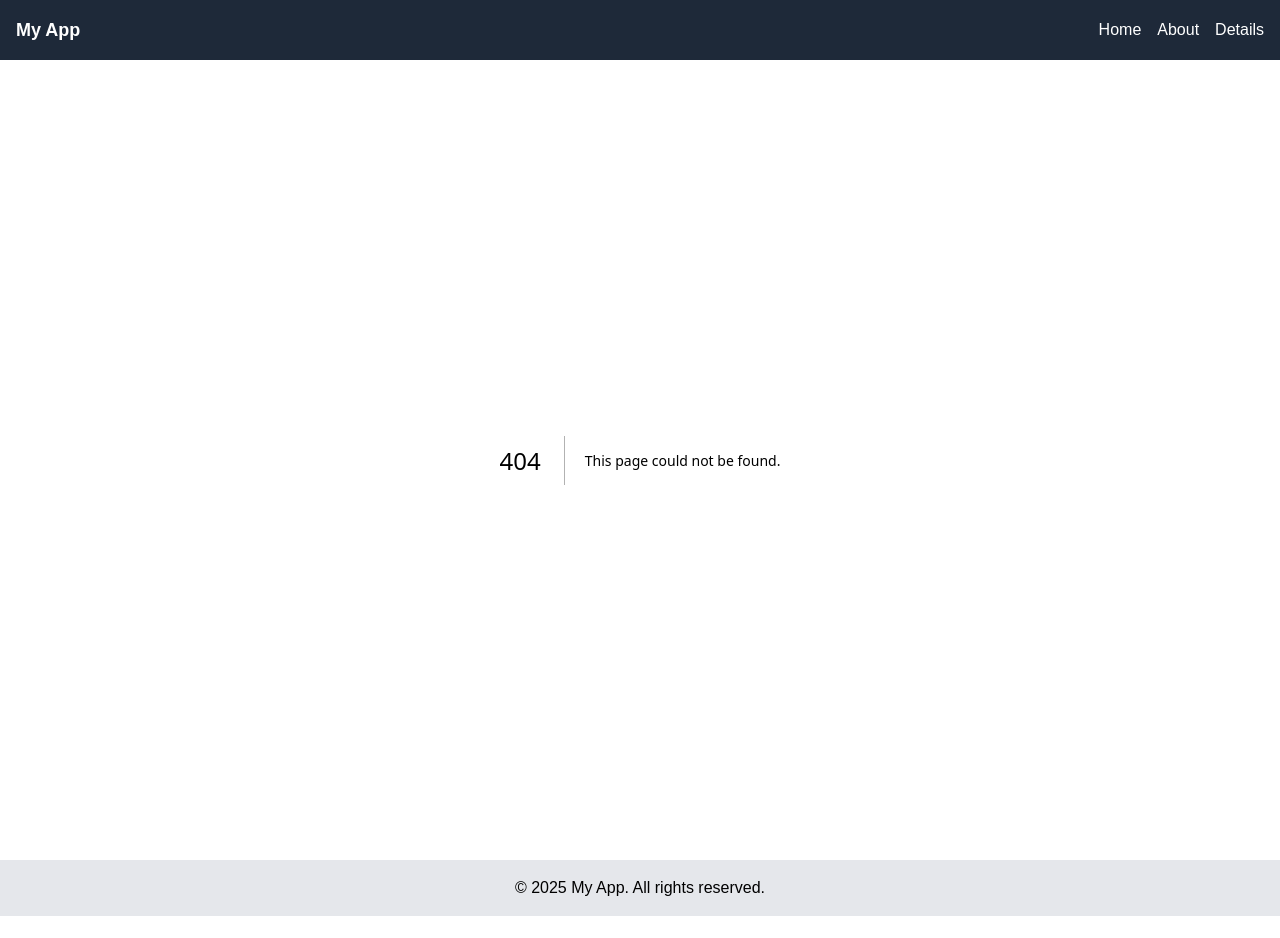
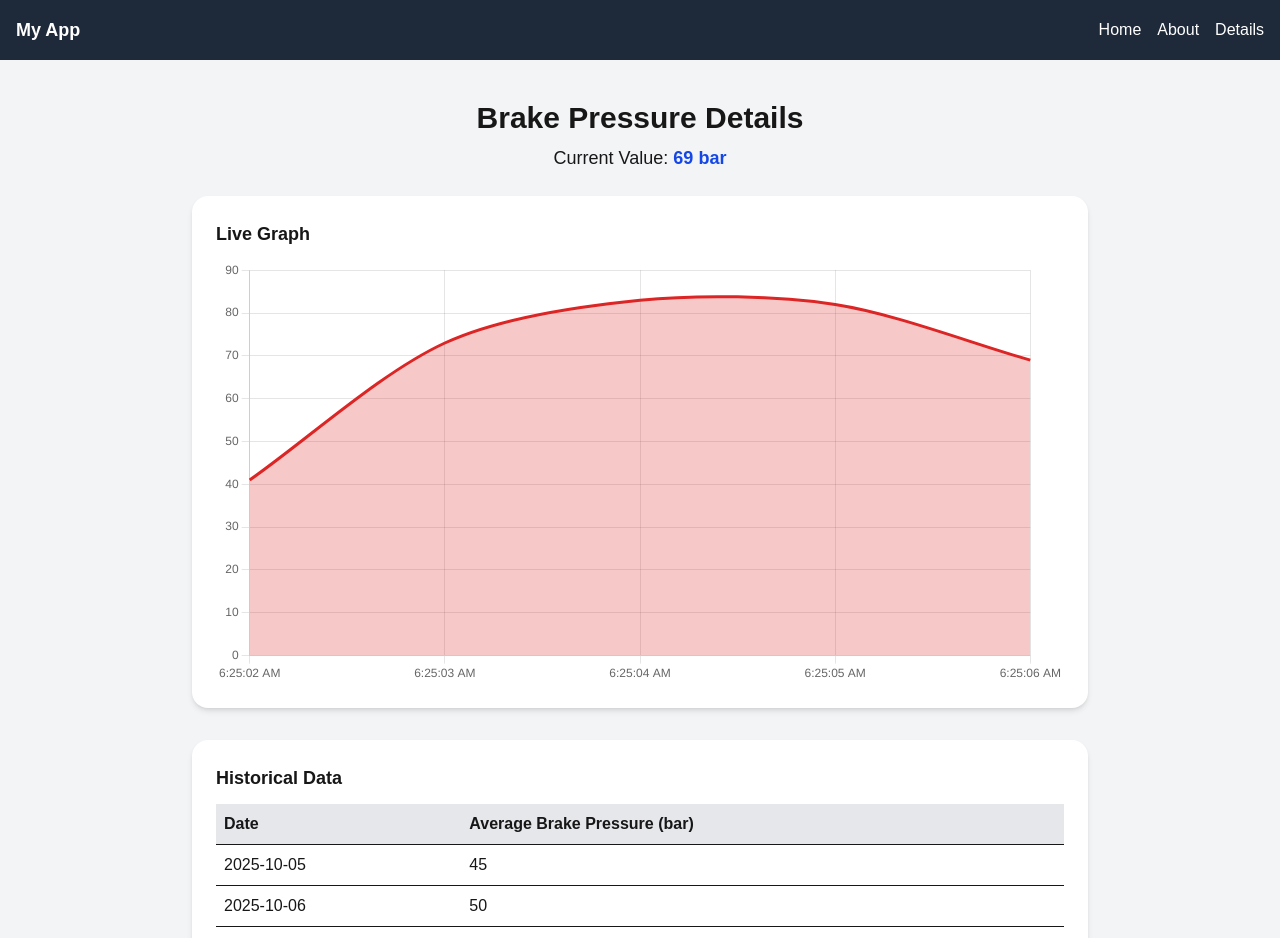
Before and after one commit to pemujakentang/RISET_CANBUS_WEBAPP, a Next.js app: page /dashboard/brake in a window 1280 px wide. Before the commit this address had no page. Shown: the top 938 px of the page. Before the commit the page ends 916 px from the top, so only its background shows below. Built offline with nearby package versions, Linux system fonts and the light colour scheme.

Commit message:
Initial add dummy pages for detailed view

```diff
--- /dev/null
+++ b/app/components/ParameterCard.tsx
@@ -0,0 +1,30 @@
+"use client";
+
+import Link from "next/link";
+
+interface ParameterCardProps {
+    name: string;
+    value: number | string;
+    unit?: string;
+    color?: string;
+    link: string;
+}
+
+export default function ParameterCard({
+    name,
+    value,
+    unit,
+    color = "text-gray-700",
+    link,
+}: ParameterCardProps) {
+    return (
+        <Link href={link}>
+            <div className="bg-white shadow-md hover:shadow-lg transition-all rounded-2xl p-6 text-center cursor-pointer">
+                <h2 className="text-xl font-semibold">{name}</h2>
+                <p className={`text-3xl font-bold ${color}`}>
+                    {value} {unit}
+                </p>
+            </div>
+        </Link>
+    );
+}
--- /dev/null
+++ b/app/components/ParameterDetail.tsx
@@ -0,0 +1,122 @@
+"use client";
+
+import { useEffect, useRef, useState } from "react";
+import { Line } from "react-chartjs-2";
+import { ChartOptions, Chart } from "chart.js";
+
+import "chart.js/auto";
+
+interface ParameterDetailProps {
+    name: string;
+    unit: string;
+    color: string;
+}
+
+export default function ParameterDetail({ name, unit, color }: ParameterDetailProps) {
+    const [value, setValue] = useState(0);
+    const [dataPoints, setDataPoints] = useState<number[]>([]);
+    const [timestamps, setTimestamps] = useState<string[]>([]);
+    const chartRef = useRef<Chart<"line">>(null);
+
+    // simulate live incoming data
+    useEffect(() => {
+        const interval = setInterval(() => {
+            const newValue = Math.floor(Math.random() * 100);
+            setValue(newValue);
+
+            setDataPoints((prev) => {
+                const updated = [...prev, newValue];
+                return updated.length > 20 ? updated.slice(1) : updated;
+            });
+
+            setTimestamps((prev) => {
+                const updated = [...prev, new Date().toLocaleTimeString()];
+                return updated.length > 20 ? updated.slice(1) : updated;
+            });
+        }, 1000);
+
+        return () => clearInterval(interval);
+    }, []);
+
+    // dummy historical data
+    const history = [
+        { date: "2025-10-05", avg: 45 },
+        { date: "2025-10-06", avg: 50 },
+        { date: "2025-10-07", avg: 60 },
+    ];
+
+    const chartData = {
+        labels: timestamps,
+        datasets: [
+            {
+                label: `${name} (${unit})`,
+                data: dataPoints,
+                borderColor: color,
+                backgroundColor: color + "40",
+                tension: 0.3,
+                fill: true,
+                pointRadius: 0,
+            },
+        ],
+    };
+
+    const chartOptions: ChartOptions<"line"> = {
+        animation: {
+            duration: 0, // ✅ disables morphing safely
+        },
+        scales: {
+            x: {
+                ticks: { display: true },
+            },
+            y: {
+                beginAtZero: true,
+            },
+        },
+        elements: {
+            line: { tension: 0.3 },
+        },
+        plugins: {
+            legend: { display: false },
+        },
+    };
+
+
+    return (
+        <div className="min-h-screen bg-gray-100 p-10 flex flex-col items-center">
+            <h1 className="text-3xl font-bold mb-2">{name} Details</h1>
+            <p className="text-lg mb-6">
+                Current Value:{" "}
+                <span className="font-semibold text-blue-700">
+                    {value} {unit}
+                </span>
+            </p>
+
+            <div className="bg-white p-6 rounded-2xl shadow-md w-full max-w-4xl mb-8">
+                <h2 className="text-lg font-semibold mb-3">Live Graph</h2>
+                <Line ref={chartRef} data={chartData} options={chartOptions} />
+            </div>
+
+            <div className="bg-white p-6 rounded-2xl shadow-md w-full max-w-4xl">
+                <h2 className="text-lg font-semibold mb-3">Historical Data</h2>
+                <table className="w-full border-collapse">
+                    <thead>
+                        <tr className="bg-gray-200">
+                            <th className="p-2 text-left">Date</th>
+                            <th className="p-2 text-left">
+                                Average {name} ({unit})
+                            </th>
+                        </tr>
+                    </thead>
+                    <tbody>
+                        {history.map((row) => (
+                            <tr key={row.date} className="border-t">
+                                <td className="p-2">{row.date}</td>
+                                <td className="p-2">{row.avg}</td>
+                            </tr>
+                        ))}
+                    </tbody>
+                </table>
+            </div>
+        </div>
+    );
+}
--- /dev/null
+++ b/app/dashboard/brake/page.tsx
@@ -0,0 +1,5 @@
+import ParameterDetail from "@/app/components/ParameterDetail";
+
+export default function BrakePage() {
+    return <ParameterDetail name="Brake Pressure" unit="bar" color="#dc2626" />;
+}
--- /dev/null
+++ b/app/dashboard/gear/page.tsx
@@ -0,0 +1,5 @@
+import ParameterDetail from "@/app/components/ParameterDetail";
+
+export default function GearPage() {
+    return <ParameterDetail name="Gear" unit="gear" color="#7c3aed" />;
+}
--- a/app/dashboard/page.tsx
+++ b/app/dashboard/page.tsx
@@ -1,4 +1,5 @@
 import mqtt from "mqtt";
+import ParameterCard from "../components/ParameterCard";
 
 export default function Dashboard() {
     const data = {
@@ -36,34 +37,15 @@ export default function Dashboard() {
 
 
     return (
-        <div className="min-h-screen bg-gray-100 flex flex-col items-center">
+        <div className="min-h-screen bg-gray-100 flex flex-col items-center p-10">
             <h1 className="text-3xl font-bold mb-8">Vehicle Dashboard</h1>
 
             <div className="grid grid-cols-1 md:grid-cols-2 lg:grid-cols-3 gap-6 w-full max-w-5xl">
-                <div className="bg-white shadow-md rounded-2xl p-6 text-center">
-                    <h2 className="text-xl font-semibold">RPM (0x1DC)</h2>
-                    <p className="text-3xl font-bold text-blue-600">{data.rpm}</p>
-                </div>
-
-                <div className="bg-white shadow-md rounded-2xl p-6 text-center">
-                    <h2 className="text-xl font-semibold">Speed (0x158)</h2>
-                    <p className="text-3xl font-bold text-green-600">{data.speed} km/h</p>
-                </div>
-
-                <div className="bg-white shadow-md rounded-2xl p-6 text-center">
-                    <h2 className="text-xl font-semibold">Throttle Position (0x17C)</h2>
-                    <p className="text-3xl font-bold text-orange-600">{data.throttle}%</p>
-                </div>
-
-                <div className="bg-white shadow-md rounded-2xl p-6 text-center">
-                    <h2 className="text-xl font-semibold">Gear Position (0x191)</h2>
-                    <p className="text-3xl font-bold text-purple-600">{data.gear}</p>
-                </div>
-
-                <div className="bg-white shadow-md rounded-2xl p-6 text-center">
-                    <h2 className="text-xl font-semibold">Brake Pressure (0x1A4)</h2>
-                    <p className="text-3xl font-bold text-red-600">{data.brakePressure} bar</p>
-                </div>
+                <ParameterCard name="RPM (0x1DC)" value={data.rpm} color="text-blue-600" link="/dashboard/rpm" />
+                <ParameterCard name="Speed (0x158)" value={data.speed} unit="km/h" color="text-green-600" link="/dashboard/speed" />
+                <ParameterCard name="Throttle (0x17C)" value={data.throttle} unit="%" color="text-orange-600" link="/dashboard/throttle" />
+                <ParameterCard name="Gear (0x191)" value={data.gear} color="text-purple-600" link="/dashboard/gear" />
+                <ParameterCard name="Brake Pressure (0x1A4)" value={data.brakePressure} unit="bar" color="text-red-600" link="/dashboard/brake" />
             </div>
         </div>
     );
--- /dev/null
+++ b/app/dashboard/rpm/page.tsx
@@ -0,0 +1,5 @@
+import ParameterDetail from "@/app/components/ParameterDetail";
+
+export default function RpmPage() {
+    return <ParameterDetail name="RPM" unit="rpm" color="#2563eb" />;
+}
--- /dev/null
+++ b/app/dashboard/speed/page.tsx
@@ -0,0 +1,5 @@
+import ParameterDetail from "@/app/components/ParameterDetail";
+
+export default function SpeedPage() {
+    return <ParameterDetail name="Speed" unit="km/h" color="#16a34a" />;
+}
--- /dev/null
+++ b/app/dashboard/throttle/page.tsx
@@ -0,0 +1,5 @@
+import ParameterDetail from "@/app/components/ParameterDetail";
+
+export default function ThrottlePage() {
+    return <ParameterDetail name="Throttle" unit="%" color="#f59e0b" />;
+}
--- a/package.json
+++ b/package.json
@@ -10,9 +10,11 @@
   },
   "dependencies": {
     "@prisma/client": "^6.16.3",
+    "chart.js": "^4.5.0",
     "mqtt": "^5.14.1",
     "next": "15.5.4",
     "react": "19.1.0",
+    "react-chartjs-2": "^5.3.0",
     "react-dom": "19.1.0"
   },
   "devDependencies": {
```
Also changed, not shown: 1 other file (tests, documents, lock files or other folders).
